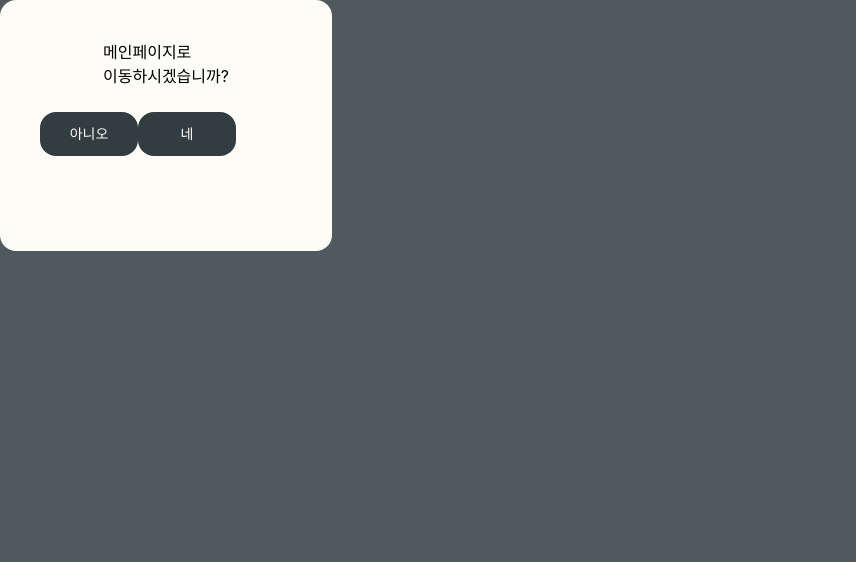
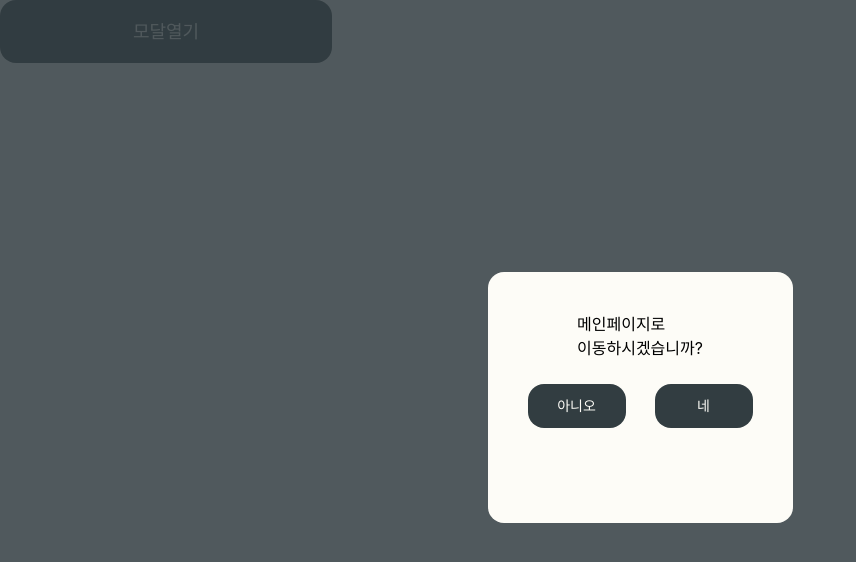
Before and after one commit to mato268/new_SNS, a React (Create React App) app in the folder newsns/: page / in a window 1280 px wide. Both pictures are taken after a click on the button "모달열기". Shown: the top 562 px of the page, without its empty margins (0-856 px from the left). Built offline with nearby package versions, Linux system fonts and the light colour scheme.

Commit message:
feat : 위치 수정

```diff
--- a/newsns/src/App.tsx
+++ b/newsns/src/App.tsx
@@ -26,16 +26,18 @@ function App() {
         모달열기
       </Button>
       <Modal open={open} onClose={() => setOpen(false)} onClick={outsideClose}>
-        <h1 className="flex justify-center items-center">
-          메인페이지로 <br></br>이동하시겠습니까?
+        <h1 className="flex justify-center">
+        메인페이지로 <br></br>이동하시겠습니까?
         </h1>
         <br></br>
+        <div className="flex justify-between">
         <Button size="small" colors="deepdark" onClick={onScroll}>
           아니오
         </Button>
         <Button size="small" colors="deepdark" onClick={onScroll}>
           네
         </Button>
+        </div>
       </Modal>
     </main>
   );
--- a/newsns/src/components/Modal.tsx
+++ b/newsns/src/components/Modal.tsx
@@ -17,12 +17,12 @@ export default function Modal({
 
   return ReactDOM.createPortal(
     <div
-      className={`fixed inset-0 ${open ? "bg-deepdark/85" : "hidden"}`}
+      className={`fixed inset-0 flex justify-center ${open ? "bg-deepdark/85" : "hidden"}`}
       onClick={onClose}
       {...rest}
     >
       <div
-        className={`bg-white rounded-2xl p-10 max-w-maxWidth min-w-minWidth max-h-maxHeight min-h-minHeight
+        className={`absolute top-1/2 -mt-32 bg-white rounded-2xl p-10 max-w-modalMaxWidth min-w-modalMinWidth max-h-modalMaxHeight min-h-modalMinHeight
         ${open ? "" : "hidden"}`}
         onClick={e => e.stopPropagation()}
       >
--- a/newsns/tailwind.config.js
+++ b/newsns/tailwind.config.js
@@ -27,19 +27,22 @@ module.exports = {
       buttonMedium: "63px",
       buttonSmall: "44.42px",
       buttonConfirmed: "44px",
+      full: "h-full",
       asdf: "1200px", //스크롤 방지 확인용
     },
     maxWidth: {
-      maxWidth: "332px",
+      maxWidth: "390",
+      modalMaxWidth: "332px",
     },
     maxHeight: {
-      maxHeight: "293px",
+      maxHeight: "844",
+      modalMaxHeight: "293px",
     },
     minWidth: {
-      minWidth: "305px",
+      modalMinWidth: "305px",
     },
     minHeight: {
-      minHeight: "251px",
+      modalMinHeight: "251px",
     },
     extend: {},
   },
```
